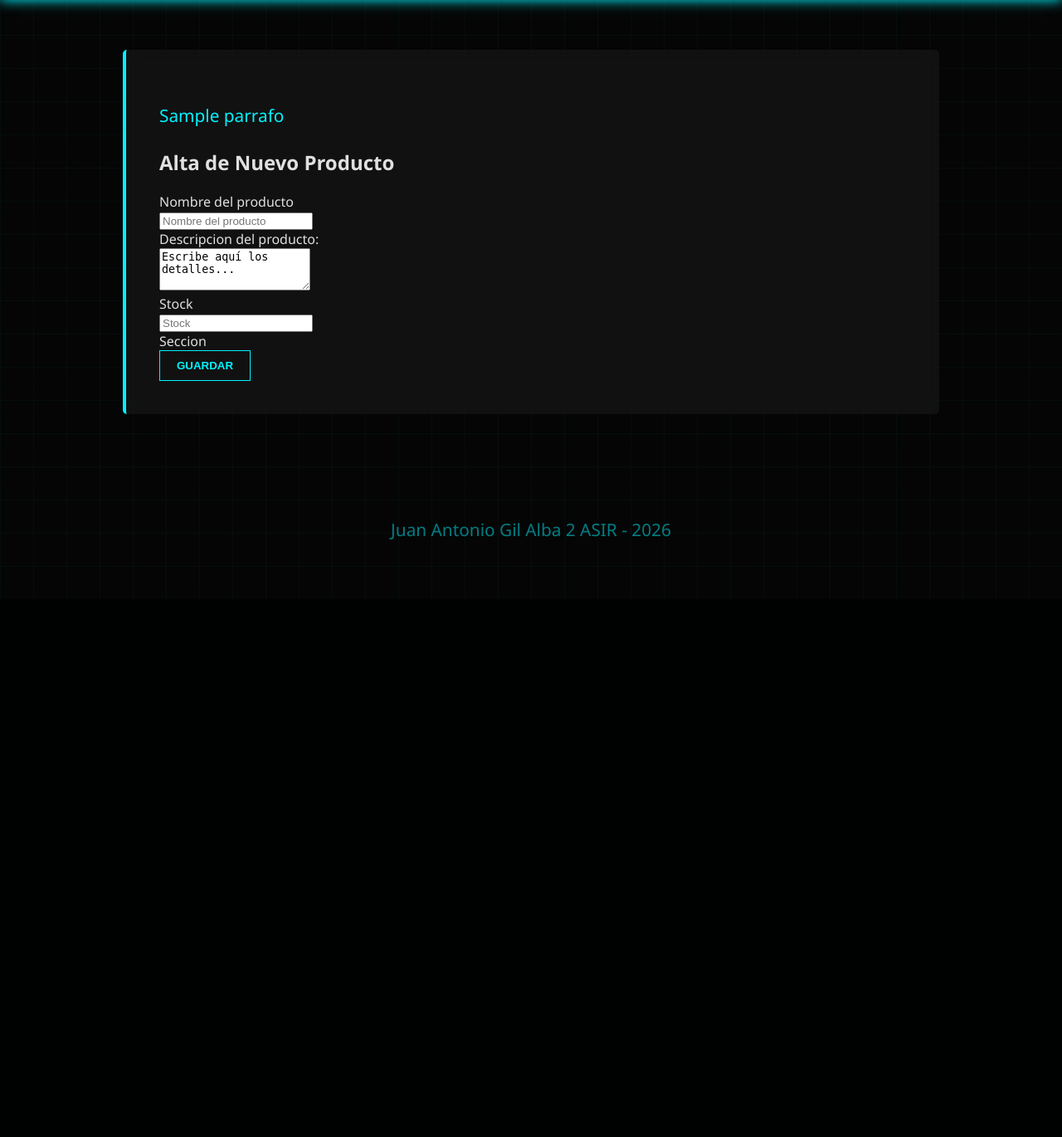
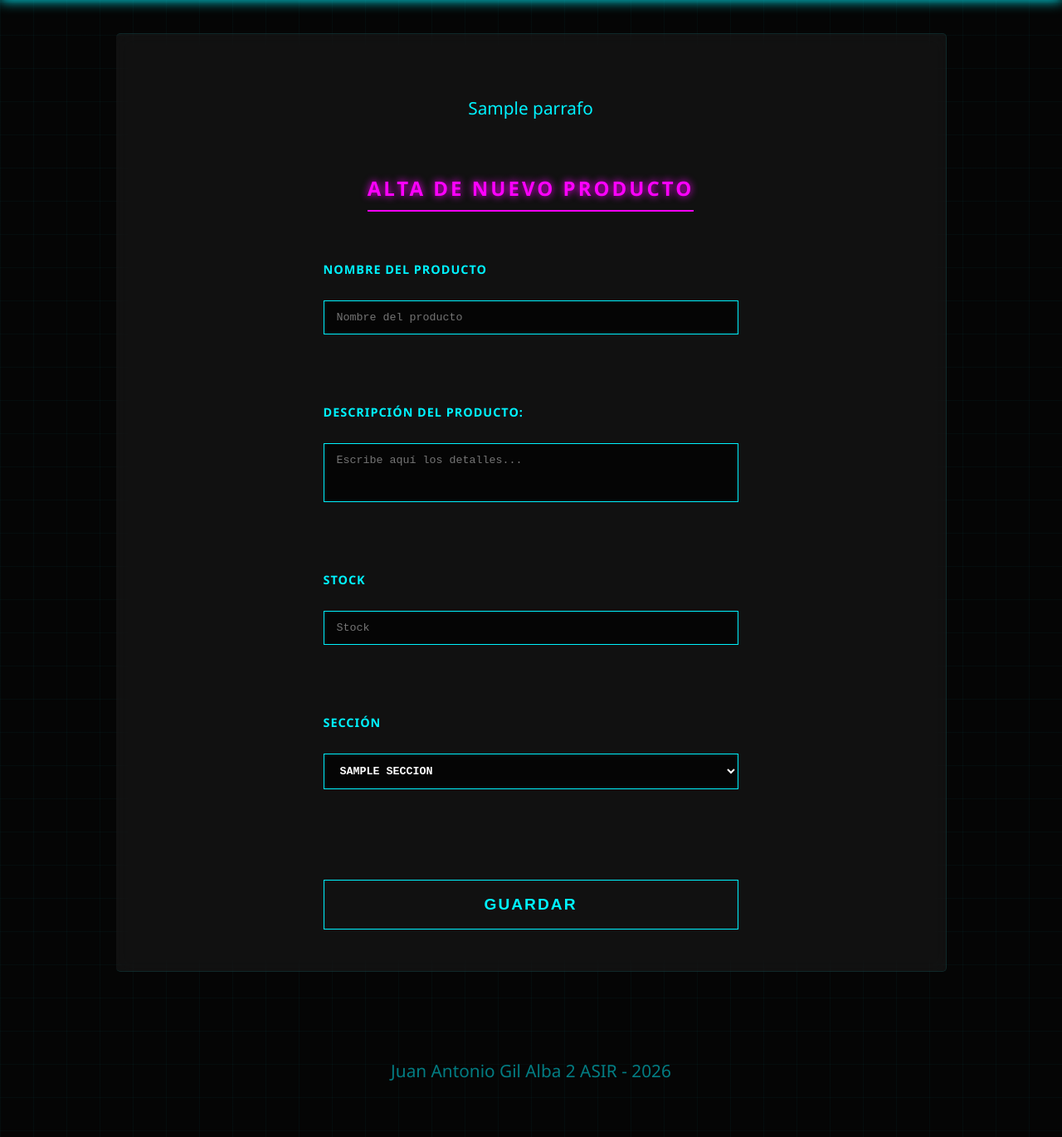
Before and after one commit to ANnthomgamer/IAW, a Django app: template 2026-02-24/Django/www/proyecto/proyecto/templates/productos/alta.html in a window 1280 px wide. Shown: the part 78-1448 px from the top of the page at 83% size. Before the commit the page ends 761 px from the top, so only its background shows below. Run offline with Django 5.2, Linux system fonts and the light colour scheme; the template is opened without the code that fills it: most values are stand-ins (such as "Sample title", 1, 10 or a date in 2020).

Commit message:
Terminado plantilla de productos

```diff
--- a/2026-02-24/Django/www/proyecto/proyecto/templates/index.html
+++ b/2026-02-24/Django/www/proyecto/proyecto/templates/index.html
@@ -5,7 +5,8 @@
         <meta charset="UTF-8">
         <link rel="stylesheet" href="{% static 'css/style.css' %}">
         <title>Django 2ASIR - {% block titulo %}Inicio{% endblock %}</title>
-
+        <!-- NUEVO: Bloque para CSS específico de cada página -->
+        {% block extra_css %}{% endblock %}
 
     </head>
 
--- a/2026-02-24/Django/www/proyecto/proyecto/templates/productos/alta.html
+++ b/2026-02-24/Django/www/proyecto/proyecto/templates/productos/alta.html
@@ -1,25 +1,47 @@
 {% extends "index.html" %}
+{% load static %}
+
+
+{% block extra_css %}
+    <title>Alta de Producto</title>
+    <link rel="stylesheet" href="{% static 'css/alta.css' %}">
+{% endblock %}
+
+
 {% block contenido %}
     <h2>Alta de Nuevo Producto</h2>
     <form method="post">
         {% csrf_token %}
-        <label>Nombre del producto</label>
-        </br>
-        <input type="text" placeholder="Nombre del producto">
-        <br>
-        <label for="description"> Descripcion del producto:</label>
-        </br>
-            <textarea id="description", name="Descripcion", rows="3", cols="20">Escribe aquí los detalles...</textarea>
-        </label>
-        </br>
-        <label>Stock</label>
-        </br>
-        <input type="number" placeholder="Stock">
-        </br>
-        <label>Seccion</label>
 
+        <!-- Nombre del Producto -->
+        <label for="nombre_producto">Nombre del producto</label>
+        <input type="text" id="nombre_producto" name="nombre_producto" placeholder="Nombre del producto" required>
 
-        </br>
+        <br><br>
+
+        <!-- Descripción del Producto -->
+        <label for="descripcion">Descripción del producto:</label>
+        <textarea id="descripcion" name="descripcion" rows="3" cols="20" placeholder="Escribe aquí los detalles..." required></textarea>
+
+        <br><br>
+
+        <!-- Stock -->
+        <label for="stock">Stock</label>
+        <input type="number" id="stock" name="stock" placeholder="Stock" required>
+
+        <br><br>
+
+        <!-- Sección -->
+        <label for="seccion">Sección</label>
+        <select id="seccion" name="seccion" required>
+            {% for seccion in secciones %}
+                <option value="{{ seccion.id }}">{{ seccion.nombre }}</option>
+            {% endfor %}
+        </select>
+
+        <br><br>
+
+        <!-- Botón de enviar -->
         <button type="submit" class="neon-btn">Guardar</button>
     </form>
 {% endblock %}
--- /dev/null
+++ b/2026-02-24/Django/www/proyecto/static/css/alta.css
@@ -0,0 +1,95 @@
+/* static/css/alta.css */
+
+/* 1. Ajuste del contenedor principal para centrarlo todo */
+article {
+    display: flex;
+    flex-direction: column;
+    align-items: center;      /* Centra horizontalmente el contenido */
+    text-align: center;
+    border-left: none !important; /* Quitamos el borde izquierdo para que sea simétrico */
+    border: 1px solid rgba(0, 243, 255, 0.1); /* Borde sutil opcional para enmarcar */
+    padding: 50px;
+    margin: 40px auto;
+}
+
+/* 2. Título de la sección */
+h2 {
+    color: var(--neon-pink);
+    text-transform: uppercase;
+    letter-spacing: 3px;
+    border-bottom: 2px solid var(--neon-pink);
+    display: inline-block;
+    padding-bottom: 10px;
+    margin-bottom: 40px;
+    text-shadow: 0 0 10px var(--neon-pink);
+}
+
+/* 3. Estructura del Formulario (Centrado y Simétrico) */
+form {
+    display: grid;
+    grid-template-columns: 1fr;
+    gap: 20px;
+    width: 100%;
+    max-width: 500px; /* Ancho de la ficha */
+    margin: 0 auto;   /* Centrado horizontal exacto */
+    text-align: left; /* Mantiene el texto de los campos alineado a la izquierda */
+    animation: fadeIn 0.8s ease-out;
+}
+
+/* 4. Etiquetas (Labels) */
+label {
+    display: block;
+    color: var(--neon-cyan);
+    font-weight: bold;
+    text-transform: uppercase;
+    font-size: 0.9rem;
+    margin-bottom: 8px;
+    letter-spacing: 1px;
+}
+
+/* 5. Inputs, Textarea y Select del Formulario */
+form input,
+form input[type="number"],
+form textarea,
+form select {
+    width: 100%;
+    padding: 12px 15px;
+    background: rgba(0, 0, 0, 0.7);
+    border: 1px solid var(--neon-cyan);
+    color: #fff;
+    font-family: 'Courier New', Courier, monospace; /* Estilo terminal */
+    border-radius: 0;
+    transition: 0.3s all ease;
+    box-sizing: border-box; /* Crucial para la simetría del ancho */
+}
+
+/* 6. Efecto Focus: Iluminación Neón al clicar */
+form input:focus,
+form textarea:focus,
+form select:focus {
+    outline: none;
+    border-color: var(--neon-pink);
+    box-shadow: 0 0 15px var(--neon-pink);
+    background: rgba(255, 0, 255, 0.05);
+}
+
+/* Estilo para el área de texto */
+form textarea {
+    resize: none;
+}
+
+/* 7. Botón de Guardar (Ancho completo del formulario) */
+form .neon-btn {
+    margin-top: 25px;
+    padding: 18px;
+    font-size: 1.2rem;
+    width: 100%;
+    letter-spacing: 2px;
+    cursor: pointer;
+}
+
+/* Animación de aparición */
+@keyframes fadeIn {
+    from { opacity: 0; transform: translateY(20px); }
+    to { opacity: 1; transform: translateY(0); }
+}
--- a/2026-02-24/Django/www/proyecto/static/css/style.css
+++ b/2026-02-24/Django/www/proyecto/static/css/style.css
@@ -50,6 +50,7 @@ nav {
     gap: 20px; /* Espacio entre botones */
 }
 
+
 button, select {
     background: transparent;
     border: 1px solid var(--neon-pink);
@@ -71,6 +72,10 @@ button:hover {
 article {
     max-width: 900px;
     margin: 60px auto;
+    min-height: 400px;
+    display: flex;
+    flex-direction: column;
+    gap: 20px;
     padding: 40px;
     background: var(--glass);
     border-left: 4px solid var(--neon-cyan);
```
Also changed, not shown: 2026-02-24/Django/www/proyecto/.schemes/DB/DB_NORM.png (added), 2026-02-24/Django/www/proyecto/.schemes/DB/DB_NORM.svg (added).
